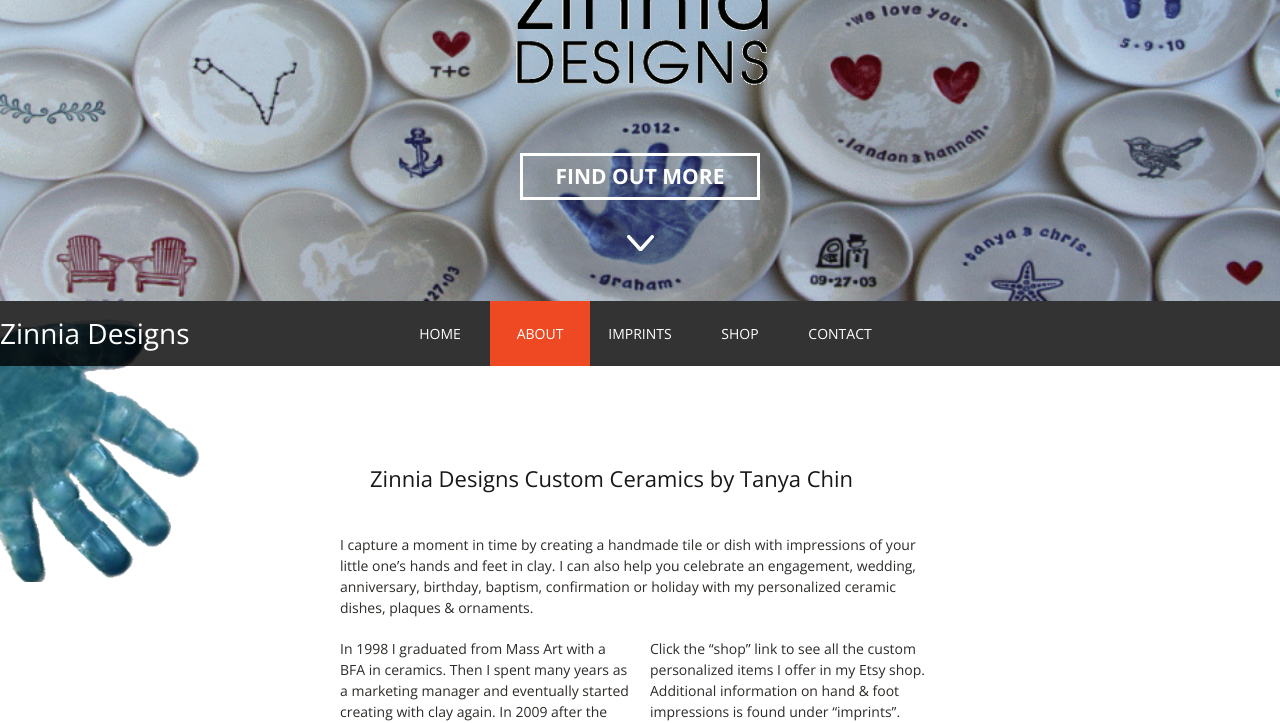
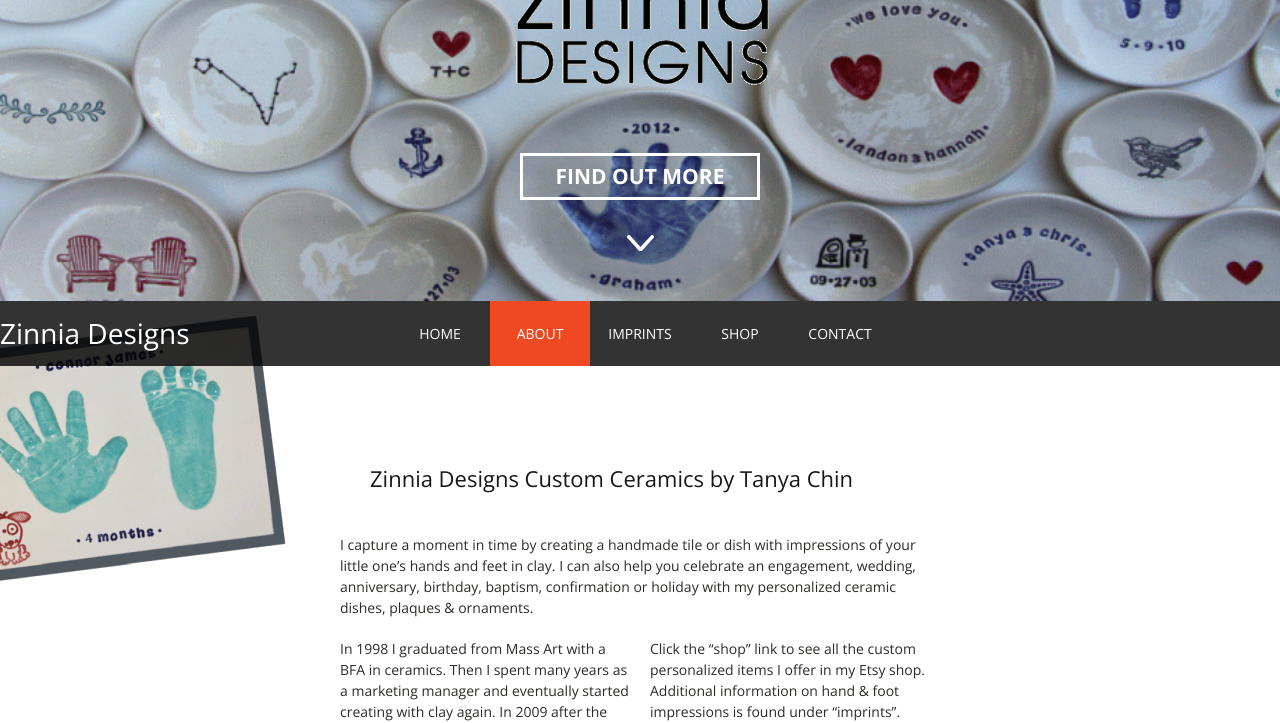
Before and after one commit to denniswhitney2000/ZinniaCeramics, a plain HTML site: page ZinniaCeramics/index.html in a window 1280 px wide. Shown: the part 499-1222 px from the top of the page. Drawn offline with nearby package versions, Linux system fonts and the light colour scheme; some packages are replaced by stand-ins of ours; a script that the page names is missing.

Commit message:
Adding more images

```diff
--- a/ZinniaCeramics/index.html
+++ b/ZinniaCeramics/index.html
@@ -94,11 +94,10 @@
                 I look forward to working with you to create your personalized keepsake!
             </div>
         </div>
-        <img src="./img/about1.png" class="about-sprite one" data-top-bottom="top:510px;" data-0="top:10px;" />
+        <img src="./img/about5.png" class="about-sprite one" data-top-bottom="top:510px;" data-0="top:10px;" />
+        <img src="./img/about4.gif" class="about-sprite two" data-top-bottom="top:50px;" data-0="top:440px;" />
         <!-- <img src="./img/about2.png" class="about-sprite two" data-top-bottom="top:50px;" data-0="top:440px;" /> -->
         <!-- <img src="./img/about3.gif" class="about-sprite one" data-top-bottom="top:510px;" data-0="top:10px;" /> -->
-        <img src="./img/about4.gif" class="about-sprite two" data-top-bottom="top:50px;" data-0="top:440px;" />
-
     </section>
 
     <section class="section" id="imprints">
```
Also changed, not shown: ZinniaCeramics/img/about4.gif, ZinniaCeramics/img/about4.png (added), ZinniaCeramics/img/about5.png (added), 2 other files.
